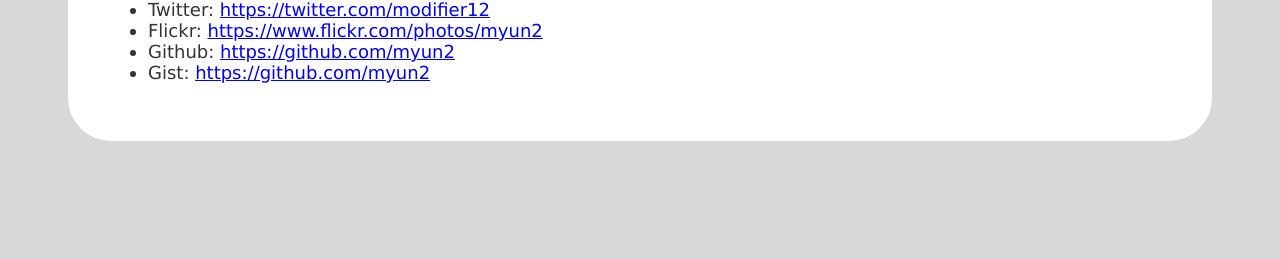
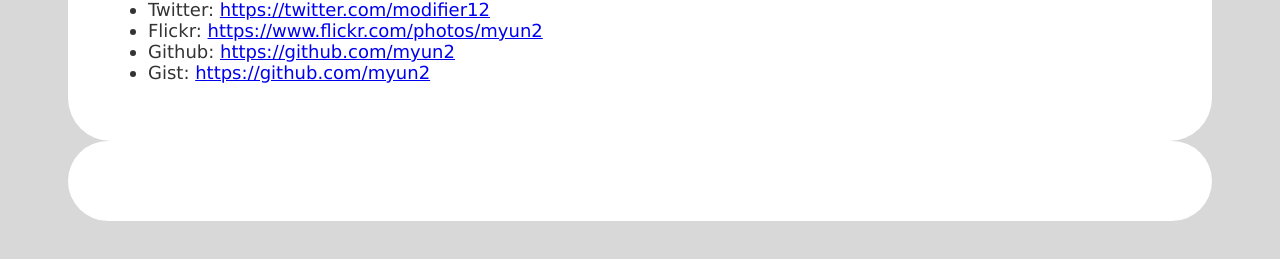
Before and after one commit to myun2/myun2.github.io, a plain HTML site: page index.html in a window 1280 px wide. Shown: the part 173-432 px from the top of the page. Drawn offline with Linux system fonts and the light colour scheme.

Commit message:
Update index.html

```diff
--- a/index.html
+++ b/index.html
@@ -14,6 +14,11 @@ body {
   border-radius: 43px;
   background-color: #fff;
 }
+.data {
+  padding: 40px;
+  border-radius: 43px;
+  background-color: #fff;
+}
 h1 {
   margin: 0px;
   color: #666;
@@ -22,13 +27,16 @@ h1 {
   </style>
  </head>
  <body>
-   <div class="container">
-     <h1>Myun2</h1>
+  <div class="container">
+    <h1>Myun2</h1>
 <ul>
   <li>Twitter: <a href="https://twitter.com/modifier12">https://twitter.com/modifier12</a></li>
   <li>Flickr: <a href="https://www.flickr.com/photos/myun2">https://www.flickr.com/photos/myun2</a></li>
   <li>Github: <a href="https://github.com/myun2">https://github.com/myun2</a></li>
   <li>Gist: <a href="https://github.com/myun2">https://github.com/myun2</a></li>
 </ul>
-</body>
+  </div>
+  <div class="data">
+  </div>
+ </body>
 </html>
```
